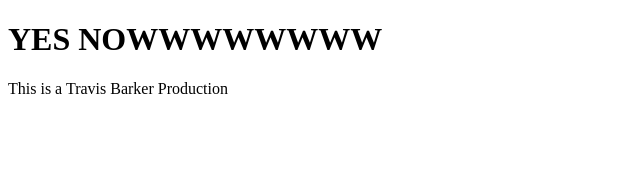
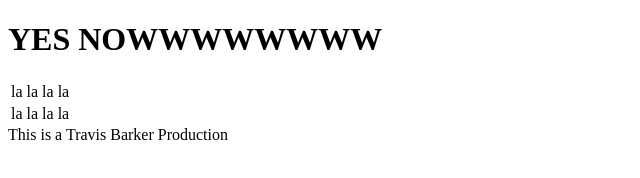
Before and after one commit to shellycs50/test-repo, a plain HTML site: page index.html in a window 1280 px wide. Shown: the whole page, without its empty margins (0-640 px from the left). Drawn offline with Linux system fonts and the light colour scheme.

Commit message:
made a silly table

```diff
--- a/index.html
+++ b/index.html
@@ -1,5 +1,9 @@
 <!DOCTYPE html>
 <header> <style src="style.css"></style> </header>
 <h1>YES NOWWWWWWWW</h1>
+<table>
+    <tr><td>la</td><td>la</td><td>la</td><td>la</td></tr>
+    <tr><td>la</td><td>la</td><td>la</td><td>la</td></tr>
+</table>
 
 <div class="footer">This is a Travis Barker Production</div>
```
